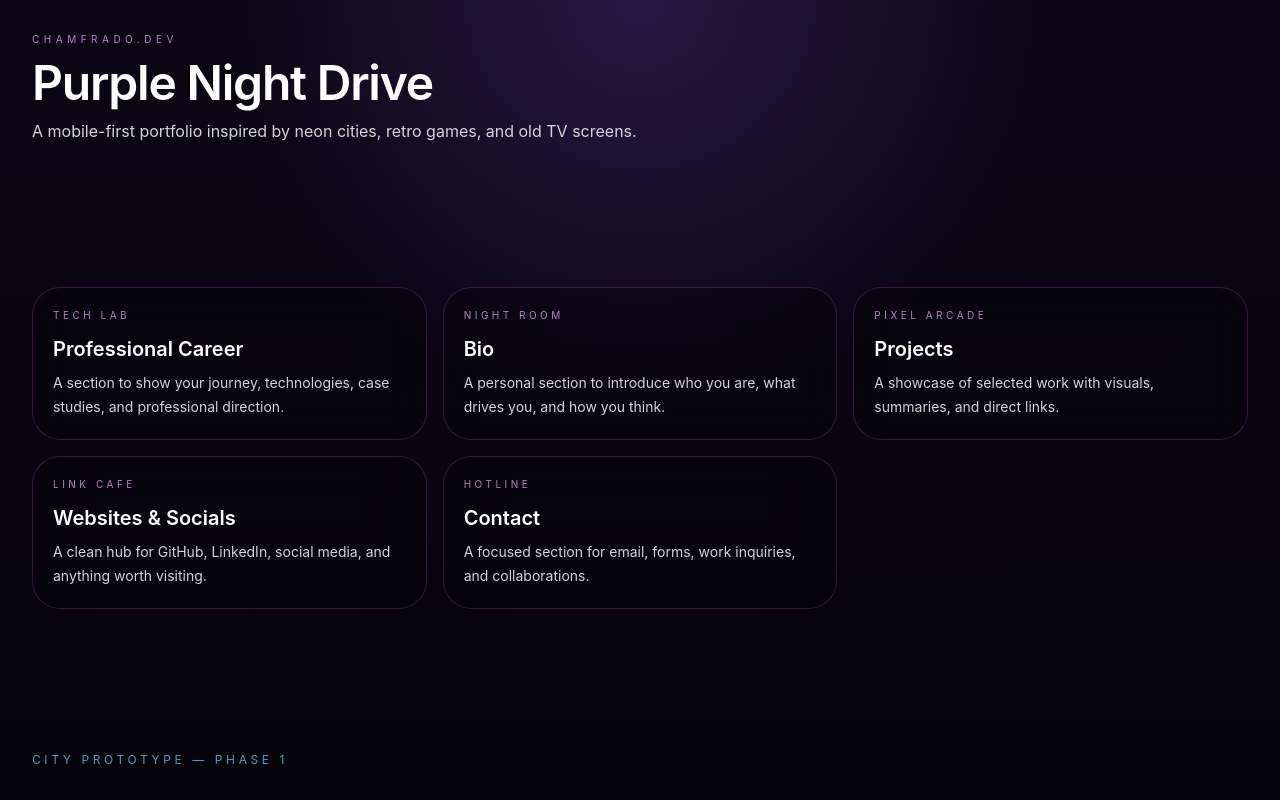
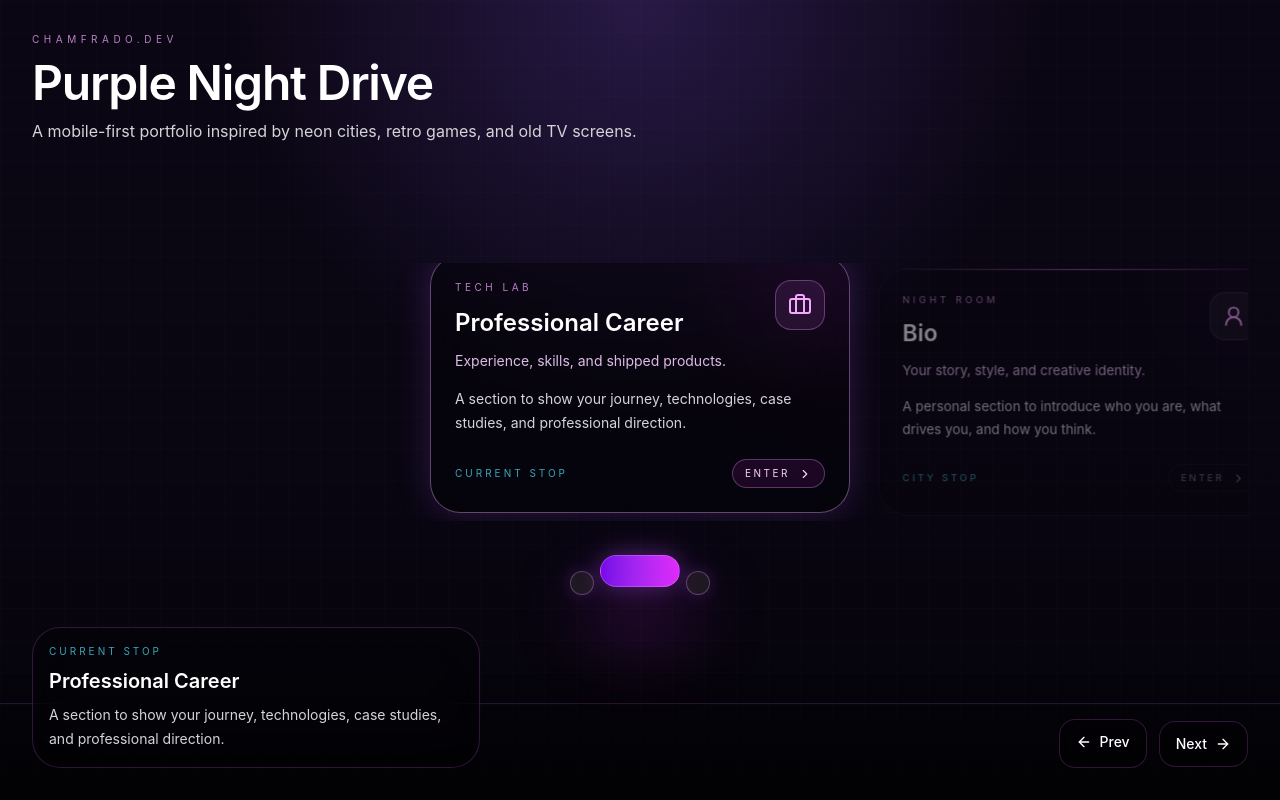
Before and after one commit to Chamfrado/Chamfrado.dev, a React (Vite) app: page / in a window 1280 px wide. Built offline with nearby package versions, Linux system fonts and the light colour scheme.

Commit message:
fix: add missing isActive and onEnter props to BuildingCard

```diff
--- a/src/components/city/BuildingCard.tsx
+++ b/src/components/city/BuildingCard.tsx
@@ -0,0 +1,94 @@
+import { motion } from "framer-motion";
+import { ChevronRight } from "lucide-react";
+import type { SectionItem } from "../../types/section";
+
+type BuildingCardProps = {
+  section: SectionItem;
+  isActive: boolean;
+  onEnter?: () => void;
+};
+
+export default function BuildingCard({
+  section,
+  isActive,
+  onEnter,
+}: BuildingCardProps) {
+  const Icon = section.icon;
+
+  return (
+    <motion.article
+      animate={{
+        y: isActive ? -8 : 0,
+        scale: isActive ? 1 : 0.96,
+        opacity: isActive ? 1 : 0.5,
+      }}
+      transition={{ type: "spring", stiffness: 180, damping: 20 }}
+      className="group relative h-full"
+    >
+      <div
+        className={[
+          "relative overflow-hidden rounded-[1.9rem] border p-5 backdrop-blur-xl transition duration-300 md:p-6",
+          isActive
+            ? "border-fuchsia-300/40 bg-black/35 shadow-[0_0_34px_rgba(168,85,247,0.22)]"
+            : "border-fuchsia-400/10 bg-black/15",
+        ].join(" ")}
+      >
+        <div className="absolute inset-x-0 top-0 h-px bg-gradient-to-r from-transparent via-fuchsia-300/60 to-transparent" />
+        <div
+          className={[
+            "absolute -right-10 -top-10 h-28 w-28 rounded-full blur-3xl transition duration-300",
+            isActive ? "bg-fuchsia-500/20" : "bg-fuchsia-500/10",
+          ].join(" ")}
+        />
+
+        <div className="relative flex items-start justify-between gap-4">
+          <div>
+            <p className="text-[10px] uppercase tracking-[0.35em] text-fuchsia-300/75">
+              {section.storeName}
+            </p>
+            <h2 className="mt-3 text-xl font-semibold text-white md:text-2xl">
+              {section.title}
+            </h2>
+          </div>
+
+          <div
+            className={[
+              "rounded-2xl border p-3 text-fuchsia-300 transition duration-300",
+              isActive
+                ? "border-fuchsia-300/30 bg-fuchsia-400/10 text-fuchsia-200"
+                : "border-white/10 bg-white/5",
+            ].join(" ")}
+          >
+            <Icon className="h-5 w-5 md:h-6 md:w-6" />
+          </div>
+        </div>
+
+        <p className="mt-3 text-sm text-fuchsia-200/90">{section.subtitle}</p>
+
+        <p className="mt-4 text-sm leading-6 text-zinc-300">
+          {section.description}
+        </p>
+
+        <div className="mt-6 flex items-center justify-between gap-3">
+          <span className="text-[10px] uppercase tracking-[0.3em] text-cyan-300/70">
+            {isActive ? "Current stop" : "City stop"}
+          </span>
+
+          <button
+            type="button"
+            onClick={onEnter}
+            className={[
+              "inline-flex items-center gap-2 rounded-full border px-3 py-1.5 text-[10px] uppercase tracking-[0.25em] transition",
+              isActive
+                ? "border-fuchsia-300/30 bg-fuchsia-500/10 text-fuchsia-200 hover:bg-fuchsia-500/20"
+                : "border-fuchsia-400/10 bg-transparent text-zinc-500",
+            ].join(" ")}
+          >
+            Enter
+            <ChevronRight className="h-3.5 w-3.5" />
+          </button>
+        </div>
+      </div>
+    </motion.article>
+  );
+}
--- a/src/components/city/CityView.tsx
+++ b/src/components/city/CityView.tsx
@@ -1,10 +1,51 @@
+import { motion } from "framer-motion";
+import { ArrowLeft, ArrowRight } from "lucide-react";
+import { useEffect, useState } from "react";
 import { sections } from "../../data/sections";
+import BuildingCard from "./BuildingCard";
+
+const CARD_WIDTH_MOBILE = 320;
+const CARD_WIDTH_DESKTOP = 420;
+const CARD_GAP = 20;
+
+function getCardWidth() {
+  if (typeof window === "undefined") return CARD_WIDTH_DESKTOP;
+  return window.innerWidth < 768 ? CARD_WIDTH_MOBILE : CARD_WIDTH_DESKTOP;
+}
 
 export default function CityView() {
+  const [activeIndex, setActiveIndex] = useState(0);
+  const [cardWidth, setCardWidth] = useState(getCardWidth());
+
+  useEffect(() => {
+    const onResize = () => setCardWidth(getCardWidth());
+    window.addEventListener("resize", onResize);
+    return () => window.removeEventListener("resize", onResize);
+  }, []);
+
+  const activeSection = sections[activeIndex];
+
+  const step = cardWidth + CARD_GAP;
+  const trackOffset = activeIndex * step;
+
+  const goPrev = () => {
+    setActiveIndex((prev) => (prev === 0 ? 0 : prev - 1));
+  };
+
+  const goNext = () => {
+    setActiveIndex((prev) =>
+      prev === sections.length - 1 ? sections.length - 1 : prev + 1,
+    );
+  };
+
   return (
     <main className="min-h-screen overflow-hidden bg-[#07030E] text-white">
       <div className="relative min-h-screen bg-[radial-gradient(circle_at_top,rgba(139,92,246,0.22),transparent_40%),linear-gradient(to_bottom,#0b0613,#090612_55%,#05030a)]">
-        <div className="mx-auto flex min-h-screen max-w-7xl flex-col justify-between px-4 py-6 md:px-8">
+        <div className="absolute inset-0 opacity-30 [background-image:linear-gradient(rgba(255,255,255,0.04)_1px,transparent_1px),linear-gradient(90deg,rgba(255,255,255,0.04)_1px,transparent_1px)] [background-size:32px_32px]" />
+        <div className="absolute inset-x-0 bottom-0 h-40 bg-gradient-to-t from-black/70 to-transparent" />
+        <div className="absolute inset-x-0 bottom-24 h-px bg-fuchsia-400/15" />
+
+        <div className="relative mx-auto flex min-h-screen max-w-7xl flex-col justify-between px-4 py-6 md:px-8">
           <header className="pt-2">
             <p className="text-[10px] uppercase tracking-[0.45em] text-fuchsia-300/75">
               chamfrado.dev
@@ -18,27 +59,89 @@ export default function CityView() {
             </p>
           </header>
 
-          <section className="grid gap-4 py-8 md:grid-cols-2 xl:grid-cols-3">
-            {sections.map((section) => (
-              <div
-                key={section.id}
-                className="rounded-[1.75rem] border border-fuchsia-400/20 bg-black/25 p-5 backdrop-blur-xl"
+          <section className="relative flex-1 py-8 md:py-10">
+            <div className="relative z-10 mt-12 overflow-hidden md:mt-20">
+              <motion.div
+                className="flex items-stretch"
+                animate={{
+                  x: `calc(50% - ${cardWidth / 2}px - ${trackOffset}px)`,
+                }}
+                transition={{ type: "spring", stiffness: 90, damping: 20 }}
+                drag="x"
+                dragConstraints={{ left: 0, right: 0 }}
+                dragElastic={0.04}
+                onDragEnd={(_, info) => {
+                  if (info.offset.x < -50) goNext();
+                  if (info.offset.x > 50) goPrev();
+                }}
+                style={{ gap: `${CARD_GAP}px` }}
               >
-                <p className="text-[10px] uppercase tracking-[0.35em] text-fuchsia-300/75">
-                  {section.storeName}
-                </p>
-                <h2 className="mt-3 text-xl font-semibold text-white">
-                  {section.title}
-                </h2>
-                <p className="mt-2 text-sm leading-6 text-zinc-300">
-                  {section.description}
-                </p>
+                {sections.map((section, index) => (
+                  <div
+                    key={section.id}
+                    style={{
+                      width: `${cardWidth}px`,
+                      flex: `0 0 ${cardWidth}px`,
+                    }}
+                  >
+                    <BuildingCard
+                      section={section}
+                      isActive={index === activeIndex}
+                      onEnter={() => {}}
+                    />
+                  </div>
+                ))}
+              </motion.div>
+            </div>
+
+            <div className="pointer-events-none absolute bottom-8 left-1/2 z-20 -translate-x-1/2">
+              <div className="relative">
+                <div className="absolute left-1/2 top-full h-8 w-24 -translate-x-1/2 rounded-full bg-fuchsia-500/40 blur-2xl" />
+                <div className="flex items-end gap-1.5">
+                  <div className="h-6 w-6 rounded-full border border-fuchsia-300/30 bg-zinc-900 shadow-[0_0_18px_rgba(168,85,247,0.25)]" />
+                  <div className="mb-2 h-8 w-20 rounded-[1.2rem] border border-fuchsia-300/30 bg-gradient-to-r from-violet-700 to-fuchsia-500 shadow-[0_0_24px_rgba(168,85,247,0.4)]" />
+                  <div className="h-6 w-6 rounded-full border border-fuchsia-300/30 bg-zinc-900 shadow-[0_0_18px_rgba(168,85,247,0.25)]" />
+                </div>
               </div>
-            ))}
+            </div>
           </section>
 
-          <footer className="pb-2 text-xs uppercase tracking-[0.3em] text-cyan-300/70">
-            City prototype — phase 1
+          <footer className="relative z-20 flex flex-col gap-4 pb-2 md:flex-row md:items-end md:justify-between">
+            <div className="rounded-[1.75rem] border border-fuchsia-400/20 bg-black/25 p-4 backdrop-blur-xl md:max-w-md">
+              <p className="text-[10px] uppercase tracking-[0.3em] text-cyan-300/70">
+                Current stop
+              </p>
+              <h2 className="mt-2 text-xl font-semibold text-white">
+                {activeSection.title}
+              </h2>
+              <p className="mt-2 text-sm leading-6 text-zinc-300">
+                {activeSection.description}
+              </p>
+            </div>
+
+            <div className="flex items-center gap-3">
+              <button
+                type="button"
+                onClick={goPrev}
+                className="rounded-2xl border border-fuchsia-400/20 bg-black/25 px-4 py-3 text-sm font-medium text-white backdrop-blur-xl transition hover:border-fuchsia-300/40 hover:bg-fuchsia-500/10"
+              >
+                <span className="inline-flex items-center gap-2">
+                  <ArrowLeft className="h-4 w-4" />
+                  Prev
+                </span>
+              </button>
+
+              <button
+                type="button"
+                onClick={goNext}
+                className="rounded-2xl border border-fuchsia-400/20 bg-black/25 px-4 py-3 text-sm font-medium text-white backdrop-blur-xl transition hover:border-fuchsia-300/40 hover:bg-fuchsia-500/10"
+              >
+                <span className="inline-flex items-center gap-2">
+                  Next
+                  <ArrowRight className="h-4 w-4" />
+                </span>
+              </button>
+            </div>
           </footer>
         </div>
       </div>
```
